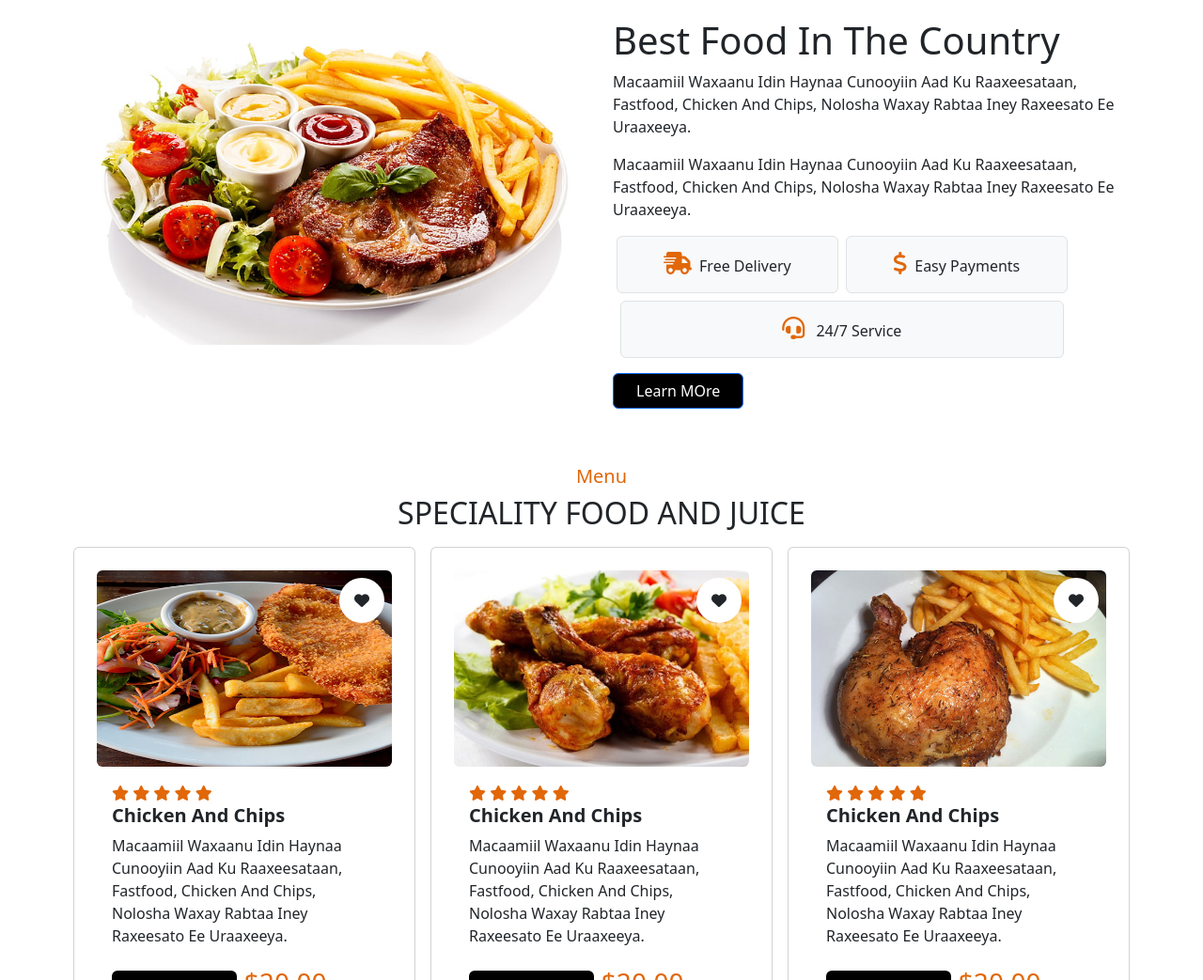
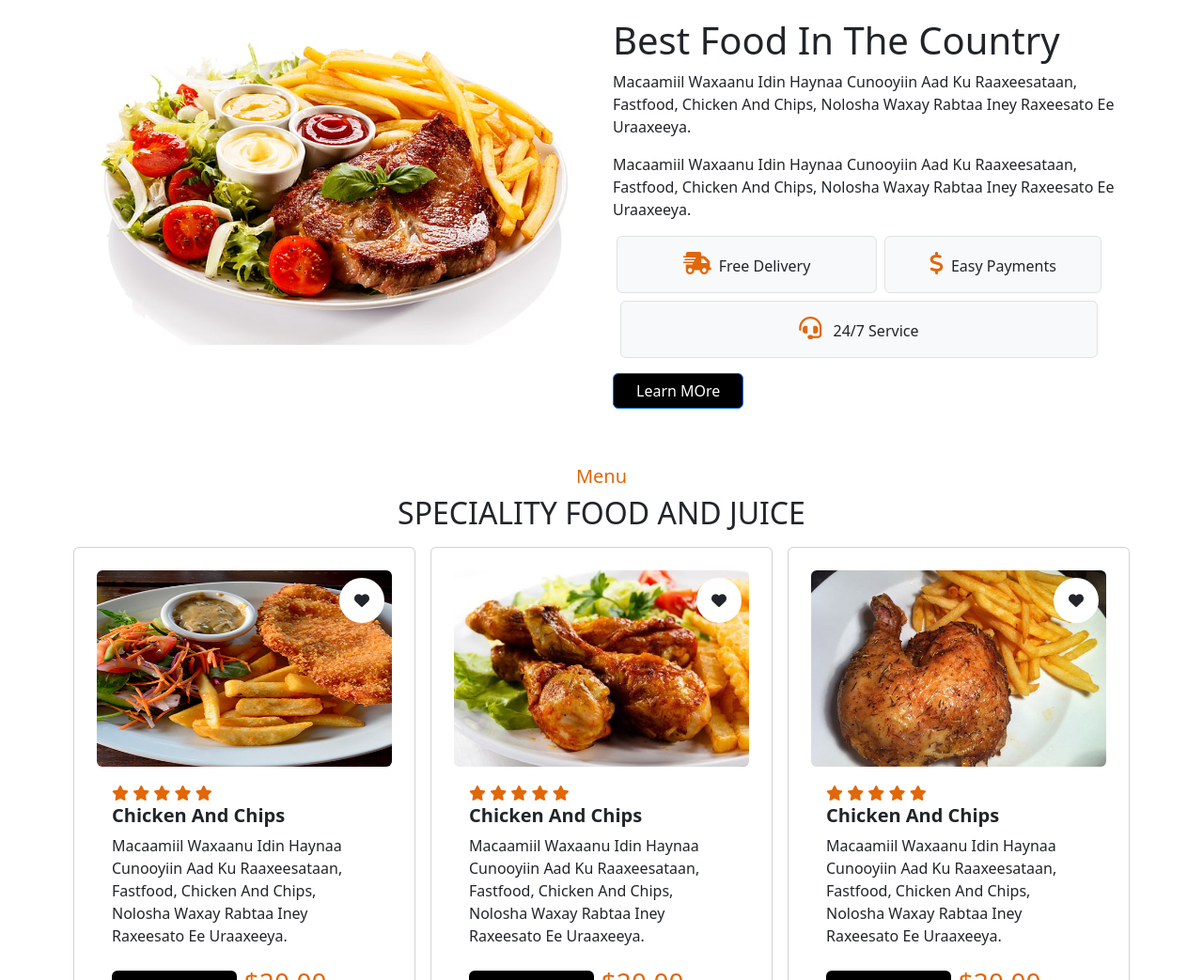
Before and after one commit to khadijahusseinali/front-end-project, a plain HTML site: page index.html in a window 1280 px wide. Shown: the part 785-1828 px from the top of the page at 94% size. Drawn offline with nearby package versions, Linux system fonts and the light colour scheme.

Commit message:
Restaurent

```diff
--- a/index.html
+++ b/index.html
@@ -305,12 +305,12 @@
                         Chips, Nolosha
                         Waxay Rabtaa Iney Raxeesato Ee Uraaxeeya.</p>
                     <div class="text-center ">
-                        <div class="row gy-2 gx-5 ms-1">
-                            <div class="me-2 col-lg-5 col-md-4 col-sm-6 border bg-light py-3 rounded"><i
+                        <div class="row gy-2 ms-1">
+                            <div class="me-2 col-lg-6 col-md-4 col-sm-6 border bg-light py-3 rounded"><i
                                     class="fs-4 fa-solid  fa-truck-fast me-2" id="color-orange"></i>Free Delivery</div>
                             <div class=" col-lg-5 col-md-4 col-sm-6 border bg-light py-3 rounded"><i
                                     class="fs-4 fa-solid fa-dollar-sign me-2" id="color-orange"></i>Easy Payments</div>
-                            <div class="ms-1 col-lg-10  col-md-4 col-sm-12 border  bg-light py-3  rounded"><i
+                            <div class="ms-1 col-lg-11  col-md-4 col-sm-12 border  bg-light py-3  rounded"><i
                                     class="fs-4 fa-solid fa-headset me-2" id="color-orange"></i>
                                 24/7 Service</div>
                         </div>
```
